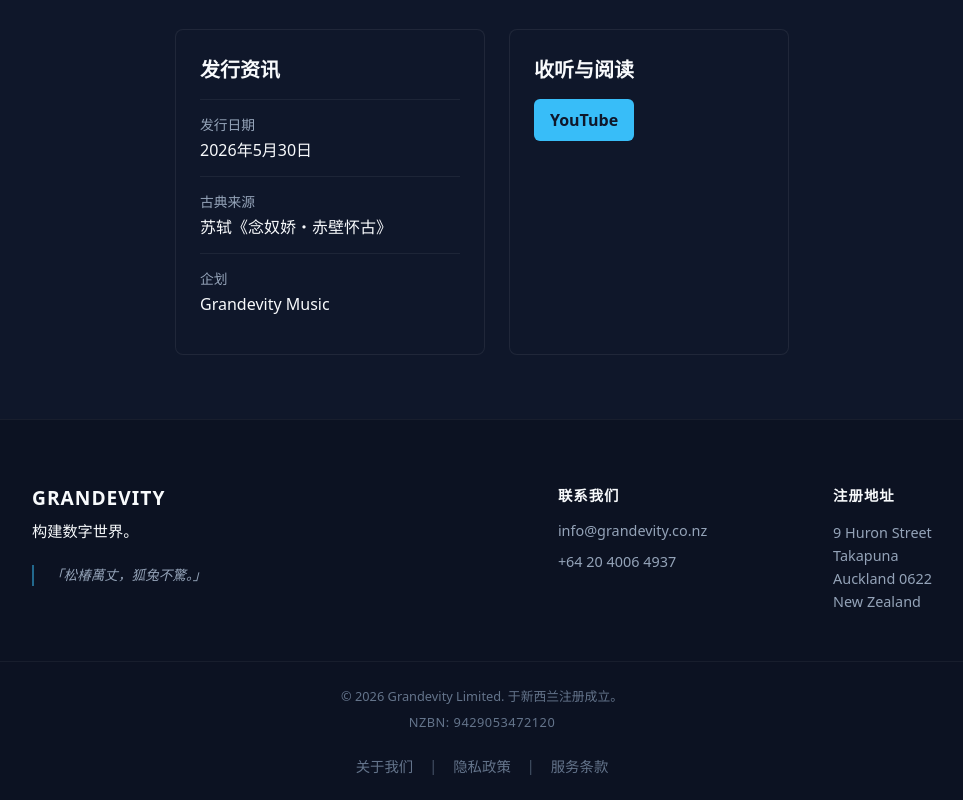
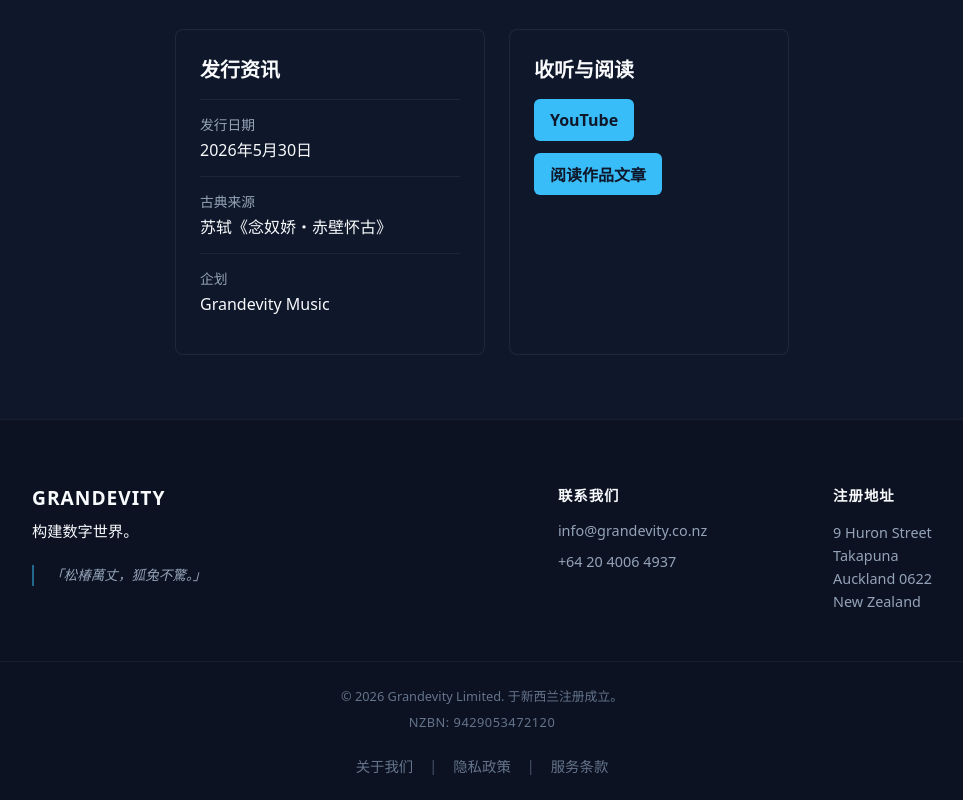
Before and after one commit to loyalbright/Grandevity-Limited-Website, an Astro site: page /zh-hans/music/jiang-yue-yu-ni-hong in a window 1280 px wide. Shown: the part 757-1557 px from the top of the page, without its empty margins (158-1121 px from the left). Built offline with nearby package versions, Linux system fonts and the light colour scheme; Astro itself is replaced by a stand-in of ours.

Commit message:
Fix Simplified release article links

```diff
--- a/src/pages/zh-hans/music/[slug].astro
+++ b/src/pages/zh-hans/music/[slug].astro
@@ -12,7 +12,7 @@ export async function getStaticPaths() {
   return releases
     .filter(({ data }) => isReleasePublished(data))
     .map((release) => {
-      const article = blogEntries.find((entry) => entry.id === `zh/music/${release.data.articleSlug}`);
+      const article = blogEntries.find((entry) => entry.id === `zh-hans/music/${release.data.articleSlug}`);
 
       return {
         params: { slug: release.id },
```
